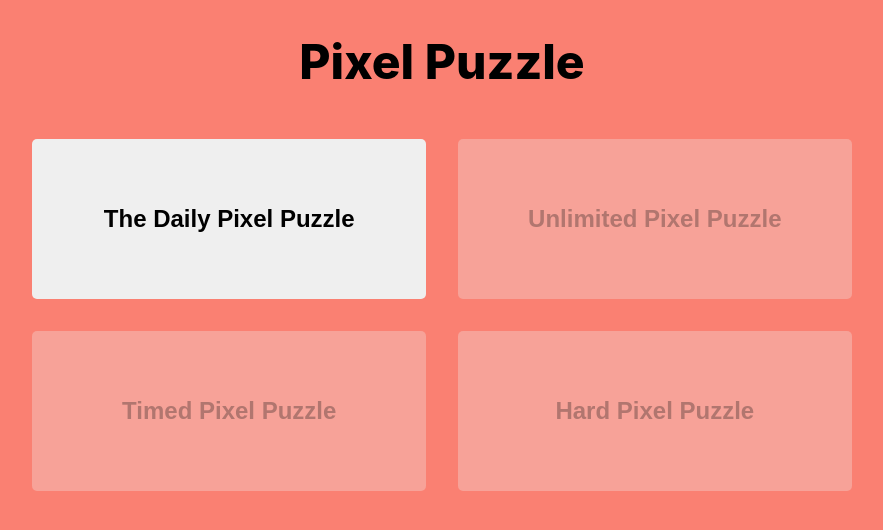
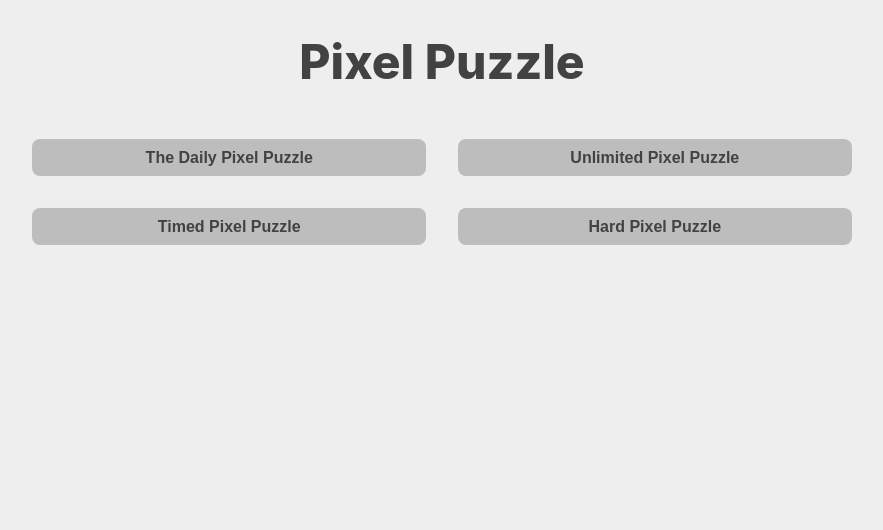
Before and after one commit to johnnymayodev/Pixel-Puzzle, a Flask app: page / in a window 1280 px wide. Shown: the top 530 px of the page, without its empty margins (198-1081 px from the left). Run offline with Flask 3, Linux system fonts and the light colour scheme; some libraries are stand-ins or nearby versions.

Commit message:
Update style.css

```diff
--- a/web/static/css/style.css
+++ b/web/static/css/style.css
@@ -1,4 +1,17 @@
 @import url("../font/inter.css");
+@import url("colors.css");
+
+:root {
+  --background-color: var(--gray-200);
+  --text-color: var(--gray-800);
+}
+
+@media (prefers-color-scheme: dark) {
+  :root {
+    --background-color: var(--gray-900);
+    --text-color: var(--gray-100);
+  }
+}
 
 * {
   margin: 0;
@@ -7,7 +20,8 @@
 
 body {
   width: clamp(300px, 80%, 1200px);
-    background-color: salmon;
+  background-color: var(--background-color);
+  color: var(--text-color);
   font-family: "Inter";
   margin: 0 auto;
 }
@@ -18,23 +32,37 @@
   font-weight: 800;
 }
 
-button {
-    height: 10rem;
-    padding: 1rem 2rem;
-    font-size: 1.5rem;
-    font-weight: 600;
-    border: none;
-    border-radius: 5px;
-    cursor: pointer;
+p {
+  font-size: 24px;
+  font-weight: 500;
 }
 
 header {
+  display: grid;
+  /* 3 columns */
+  grid-template-columns: 1fr 1fr 1fr;
+  gap: 1rem;
+  padding: 1rem;
+  align-items: center;
+}
+
+header > * {
   display: flex;
   justify-content: center;
   align-items: center;
-    padding: 1rem;
 }
 
+button {
+  width: fit-content;
+  padding: 0.6rem 2rem;
+  font-size: 1rem;
+  font-weight: 800;
+  border-radius: 0.5rem;
+  background-color: var(--gray-400);
+  color: var(--text-color);
+  border: none;
+  cursor: pointer;
+}
 
 #games {
   width: 80%;
@@ -44,3 +72,7 @@
   grid-template-columns: 1fr 1fr;
   padding: 1rem;
 }
+
+#games > button {
+  width: 100%;
+}
```
Lines whose indentation alone changed are shown as unchanged.
